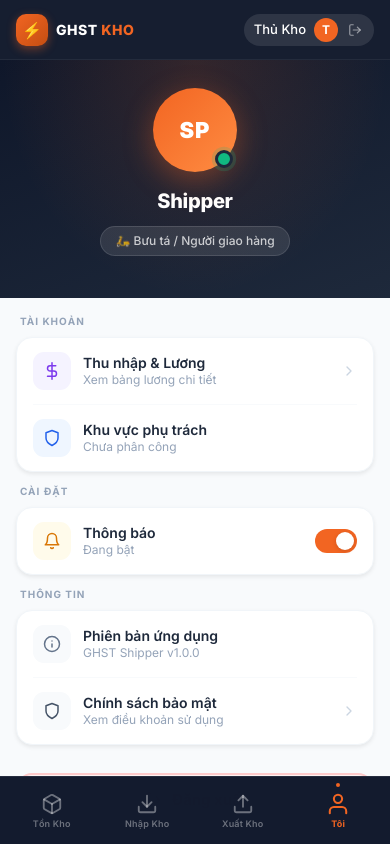
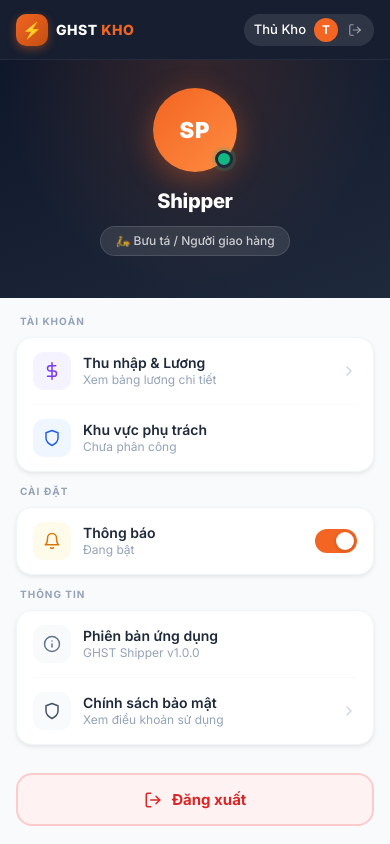
Before and after one commit to Ryhtruly/TMDT, a React (Vite) app in the folder mobile/: page /stock/profile in a window 390 px wide. Built offline with nearby package versions, Linux system fonts and the light colour scheme.

Commit message:
style(mobile): fix stockkeeper bottom nav escaping frame

```diff
--- a/mobile/src/components/layout/StockkeeperLayout.css
+++ b/mobile/src/components/layout/StockkeeperLayout.css
@@ -118,12 +118,11 @@
 
 /* --- Bottom Nav --- */
 .stock-bottom-nav {
-  position: fixed;
+  position: absolute;
   bottom: 0;
-  left: 50%;
-  transform: translateX(-50%);
+  left: 0;
+  right: 0;
   width: 100%;
-  max-width: var(--max-width);
   height: var(--bottom-nav-height);
   background: rgba(15, 23, 42, 0.98);
   backdrop-filter: blur(20px);
```
